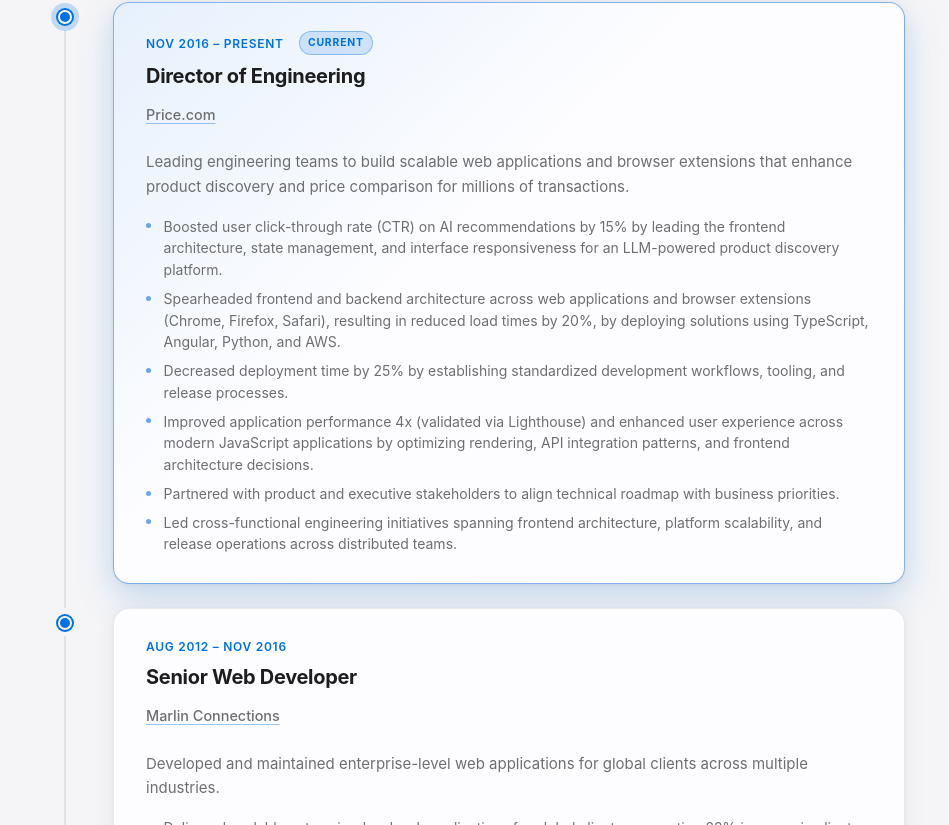
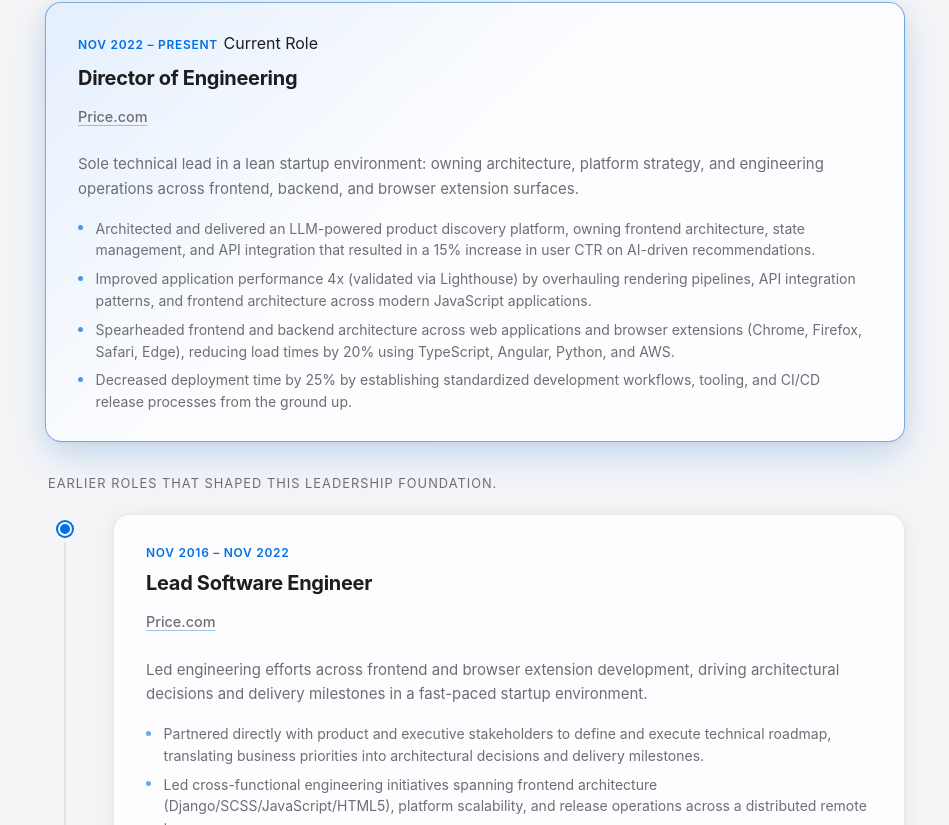
Before and after one commit to seandjones/seanjones.io, a Vue app: page / in a window 1280 px wide. Shown: the part 4175-5000 px from the top of the page, without its empty margins (165-1114 px from the left). Built offline with nearby package versions, Linux system fonts and the light colour scheme.

Commit message:
splitting up work sections to signify price.com experience/promotion, tightening up copy

```diff
--- a/src/components/WorkHistory.vue
+++ b/src/components/WorkHistory.vue
@@ -14,13 +14,45 @@
         </p>
       </div>
 
-      <div class="timeline">
-        <article
-          v-for="(job, index) in jobs"
-          :key="index"
-          class="timeline__item"
-          :class="{ 'timeline__item--current': index === 0 }"
+      <article
+        v-if="currentRole"
+        class="featured-role"
+        aria-label="Current leadership role"
+      >
+        <div class="featured-role__meta">
+          <span class="featured-role__period">{{ currentRole.period }}</span>
+          <span class="featured-role__badge">Current Role</span>
+        </div>
+        <h3 class="featured-role__role">{{ currentRole.role }}</h3>
+        <p v-if="currentRole.company_link" class="featured-role__company">
+          <a
+            class="featured-role__company-link"
+            :href="currentRole.company_link"
+            target="_blank"
+            rel="noopener noreferrer"
+            >{{ currentRole.company }}</a
+          >
+        </p>
+        <p v-else class="featured-role__company">{{ currentRole.company }}</p>
+        <p class="featured-role__description">{{ currentRole.description }}</p>
+        <ul
+          class="featured-role__contributions"
+          :aria-label="`Key contributions at ${currentRole.company}`"
         >
+          <li
+            v-for="(point, i) in currentRole.contributions"
+            :key="i"
+            class="featured-role__contribution"
+          >
+            {{ point }}
+          </li>
+        </ul>
+      </article>
+
+      <p class="work__bridge">Earlier roles that shaped this leadership foundation.</p>
+
+      <div class="timeline" aria-label="Earlier experience timeline">
+        <article v-for="(job, index) in previousRoles" :key="index" class="timeline__item">
           <!-- Line + dot -->
           <div class="timeline__track" aria-hidden="true">
             <div class="timeline__dot"></div>
@@ -31,7 +63,6 @@
           <div class="timeline__card">
             <div class="timeline__meta">
               <span class="timeline__period">{{ job.period }}</span>
-              <span v-if="index === 0" class="timeline__badge">Current</span>
             </div>
             <h3 class="timeline__role">{{ job.role }}</h3>
             <p v-if="job.company_link" class="timeline__company">
@@ -79,16 +110,27 @@ const jobs: Job[] = [
     role: "Director of Engineering",
     company: "Price.com",
     company_link: "https://price.com",
-    period: "Nov 2016 – Present",
+    period: "Nov 2022 – Present",
     description:
-      "Leading engineering teams to build scalable web applications and browser extensions that enhance product discovery and price comparison for millions of transactions.",
+      "Sole technical lead in a lean startup environment: owning architecture, platform strategy, and engineering operations across frontend, backend, and browser extension surfaces.",
     contributions: [
-      "Boosted user click-through rate (CTR) on AI recommendations by 15% by leading the frontend architecture, state management, and interface responsiveness for an LLM-powered product discovery platform.",
-      "Spearheaded frontend and backend architecture across web applications and browser extensions (Chrome, Firefox, Safari), resulting in reduced load times by 20%, by deploying solutions using TypeScript, Angular, Python, and AWS.",
-      "Decreased deployment time by 25% by establishing standardized development workflows, tooling, and release processes.",
-      "Improved application performance 4x (validated via Lighthouse) and enhanced user experience across modern JavaScript applications by optimizing rendering, API integration patterns, and frontend architecture decisions.",
-      "Partnered with product and executive stakeholders to align technical roadmap with business priorities.",
-      "Led cross-functional engineering initiatives spanning frontend architecture, platform scalability, and release operations across distributed teams.",
+      "Architected and delivered an LLM-powered product discovery platform, owning frontend architecture, state management, and API integration that resulted in a 15% increase in user CTR on AI-driven recommendations.",
+      "Improved application performance 4x (validated via Lighthouse) by overhauling rendering pipelines, API integration patterns, and frontend architecture across modern JavaScript applications.",
+      "Spearheaded frontend and backend architecture across web applications and browser extensions (Chrome, Firefox, Safari, Edge), reducing load times by 20% using TypeScript, Angular, Python, and AWS.",
+      "Decreased deployment time by 25% by establishing standardized development workflows, tooling, and CI/CD release processes from the ground up."
+    ],
+  },
+   {
+    role: "Lead Software Engineer",
+    company: "Price.com",
+    company_link: "https://price.com",
+    period: "Nov 2016 – Nov 2022",
+    description:
+      "Led engineering efforts across frontend and browser extension development, driving architectural decisions and delivery milestones in a fast-paced startup environment.",
+    contributions: [
+      "Partnered directly with product and executive stakeholders to define and execute technical roadmap, translating business priorities into architectural decisions and delivery milestones.",
+      "Led cross-functional engineering initiatives spanning frontend architecture (Django/SCSS/JavaScript/HTML5), platform scalability, and release operations across a distributed remote team.",
+      "Rewrote all browser extensions to be fully featured in-browser experiences using Angular and TypeScript and handled all deployments for Chrome, Firefox, Edge and Safari including release processes and versioning."
     ],
   },
   {
@@ -128,6 +170,9 @@ const jobs: Job[] = [
     ],
   },
 ];
+
+const currentRole = jobs[0];
+const previousRoles = jobs.slice(1);
 </script>
 
 <style lang="scss" scoped>
@@ -164,6 +209,127 @@ const jobs: Job[] = [
     max-width: 480px;
     margin: 0 auto;
     line-height: 1.6;
+  }
+
+  &__bridge {
+    font-size: 0.8rem;
+    letter-spacing: 0.08em;
+    text-transform: uppercase;
+    color: var(--color-text-secondary);
+    margin: 0 0 1.25rem 3px;
+  }
+}
+
+// ─── Featured Current Role ──────────────────────────────────────────────────
+
+.featured-role {
+  background: linear-gradient(
+    138deg,
+    color-mix(in srgb, var(--color-accent) 10%, var(--color-bg-card)) 0%,
+    var(--color-bg-card) 44%
+  );
+  border: 1px solid color-mix(in srgb, var(--color-accent) 48%, var(--color-border));
+  border-radius: var(--radius-card);
+  box-shadow: 0 16px 38px color-mix(in srgb, var(--color-accent) 17%, transparent),
+    var(--shadow-card);
+  padding: 1.5rem;
+  margin-bottom: 2rem;
+  transition: background var(--transition-theme), border-color var(--transition-theme),
+    box-shadow var(--transition-theme);
+
+  @media (min-width: 640px) {
+    padding: 1.75rem 2rem;
+  }
+
+  &__meta {
+    display: flex;
+    align-items: center;
+    flex-wrap: wrap;
+    gap: 0.35rem;
+    margin-bottom: 0.5rem;
+  }
+
+  &__period {
+    font-size: 0.75rem;
+    font-weight: 600;
+    letter-spacing: 0.06em;
+    text-transform: uppercase;
+    color: var(--color-accent);
+  }
+
+  &__role {
+    font-size: 1.125rem;
+    font-weight: 700;
+    letter-spacing: -0.015em;
+    color: var(--color-text-primary);
+    line-height: 1.3;
+    margin-bottom: 0.2rem;
+
+    @media (min-width: 640px) {
+      font-size: 1.25rem;
+    }
+  }
+
+  &__company {
+    font-size: 0.9rem;
+    font-weight: 500;
+    color: var(--color-text-secondary);
+    margin-bottom: 0.875rem;
+  }
+
+  &__company-link {
+    min-height: 44px;
+    display: inline-flex;
+    align-items: center;
+    color: inherit;
+    text-decoration: underline;
+    text-decoration-color: color-mix(in srgb, var(--color-accent) 40%, transparent);
+    text-underline-offset: 0.2em;
+
+    &:hover {
+      color: var(--color-text-primary);
+      text-decoration-color: var(--color-accent);
+    }
+
+    &:focus-visible {
+      outline: none;
+      box-shadow: var(--focus-ring);
+      border-radius: 3px;
+    }
+  }
+
+  &__description {
+    font-size: 0.9375rem;
+    color: var(--color-text-secondary);
+    line-height: 1.65;
+    margin-bottom: 1rem;
+  }
+
+  &__contributions {
+    list-style: none;
+    display: flex;
+    flex-direction: column;
+    gap: 0.45rem;
+  }
+
+  &__contribution {
+    font-size: 0.875rem;
+    color: var(--color-text-secondary);
+    line-height: 1.55;
+    padding-left: 1.1rem;
+    position: relative;
+
+    &::before {
+      content: "";
+      position: absolute;
+      left: 0;
+      top: 0.55em;
+      width: 5px;
+      height: 5px;
+      border-radius: 50%;
+      background: var(--color-accent);
+      opacity: 0.7;
+    }
   }
 }
 
@@ -244,23 +410,6 @@ const jobs: Job[] = [
     &:hover {
       box-shadow: var(--shadow-card-hover);
     }
-  }
-
-  // Current role card gets accent left border
-  &__item--current &__card {
-    border-color: color-mix(in srgb, var(--color-accent) 44%, var(--color-border));
-    background: linear-gradient(
-      138deg,
-      color-mix(in srgb, var(--color-accent) 9%, var(--color-bg-card)) 0%,
-      var(--color-bg-card) 42%
-    );
-    box-shadow: 0 16px 38px color-mix(in srgb, var(--color-accent) 17%, transparent),
-      var(--shadow-card);
-  }
-
-  &__item--current &__dot {
-    box-shadow: 0 0 0 2px var(--color-accent),
-      0 0 0 7px color-mix(in srgb, var(--color-accent) 22%, transparent);
   }
 
   &__meta {
```
Also changed, not shown: .harness/plans/improve-experience-two-block-layout.json (added), .harness/progress.md, 3 other files (tests, documents, lock files or other folders).
